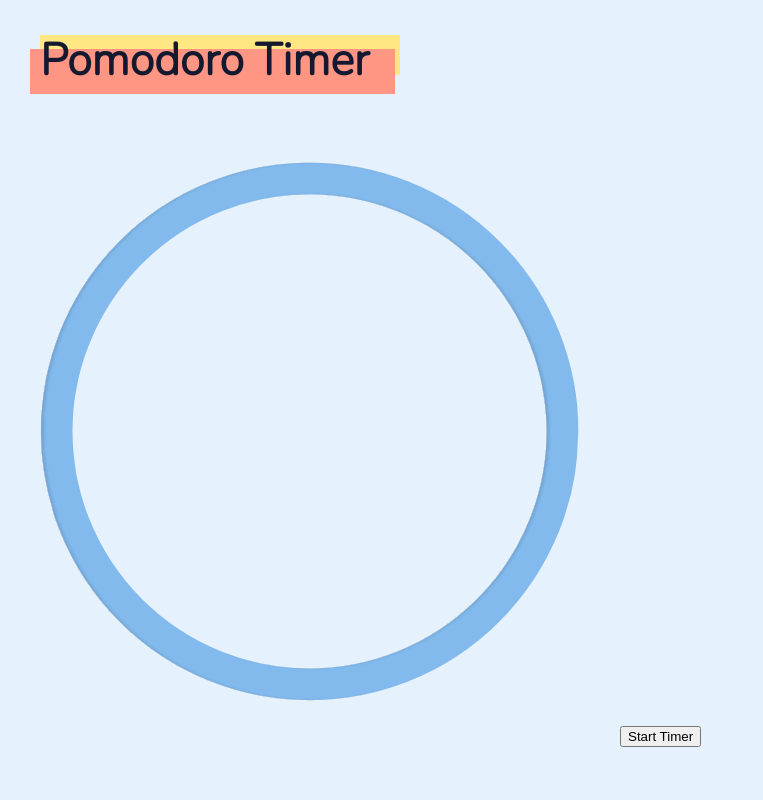
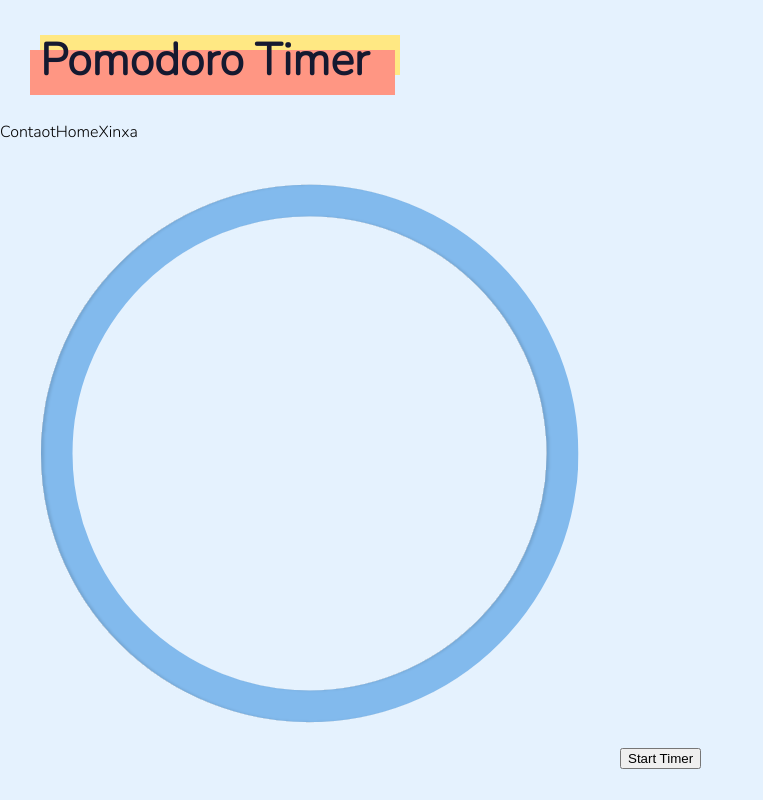
Before and after one commit to beatrizmotta/PomodoTimer, a React (Create React App) app: page / in a window 1280 px wide. Shown: the whole page, without its empty margins (0-763 px from the left). Built offline with nearby package versions, Linux system fonts and the light colour scheme.

Commit message:
Adicionando componente Navigation em App

```diff
--- a/src/App.js
+++ b/src/App.js
@@ -1,6 +1,6 @@
-import logo from './logo.svg';
 import Counter from './components/templates/Counter';
 import Logo from './components/templates/Logo'
+import Navigation from './components/templates/Navigation'
 import './App.css';
 
 
@@ -8,6 +8,7 @@ function App() {
   return (
     <div>
       <Logo />
+      <Navigation />
       <Counter timer={6} radius={310} />
     </div>
   );
```
